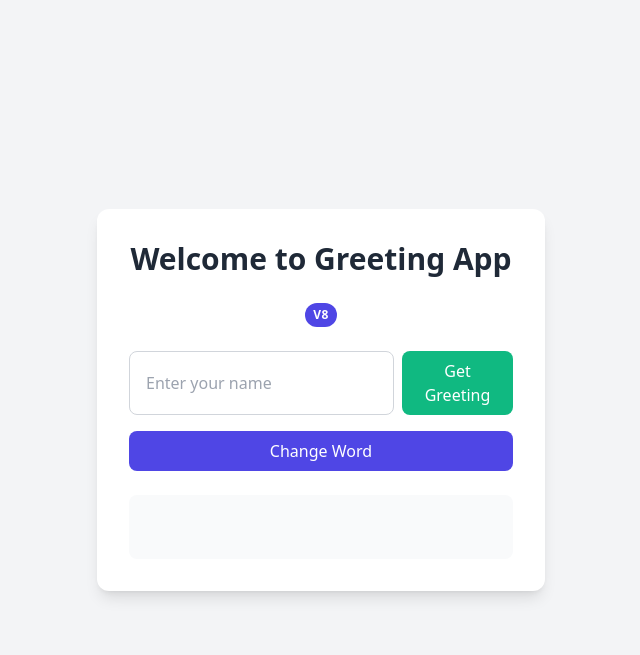
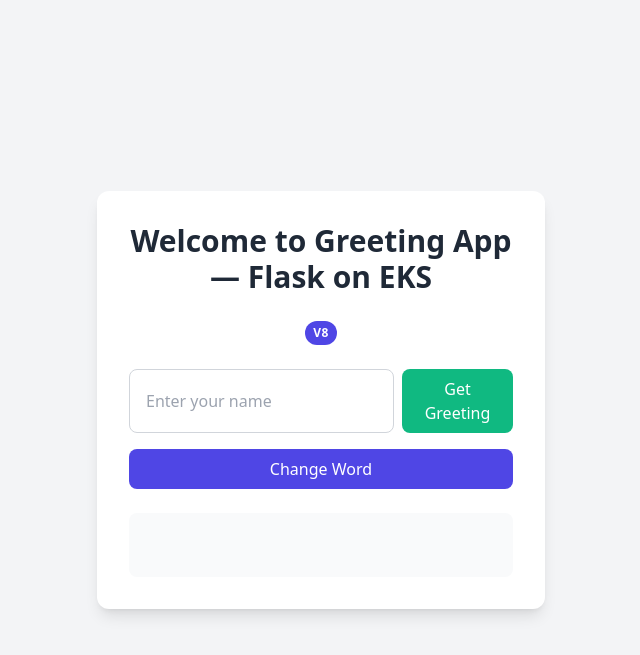
Before and after one commit to samiiraqi/devsecops-project, a Flask app: page / in a window 1280 px wide. Shown: the top 655 px of the page, without its empty margins (319-959 px from the left). Run offline with Flask 3, Linux system fonts and the light colour scheme; some libraries are stand-ins or nearby versions.

Commit message:
fix(ui): include 'Flask on EKS' in heading

```diff
--- a/app/main.py
+++ b/app/main.py
@@ -1,7 +1,7 @@
 from flask import Flask, request, jsonify, render_template
 from .utils import clean_string
 
-# single Flask app (no other app objects anywhere)
+# single Flask app (the only one)
 app = Flask(__name__)
 
 greeting_word = "hello"
@@ -35,7 +35,8 @@ def update_greeting():
 
 @app.route("/health")
 def health():
-    return jsonify({"status": "ok"}), 200
+    # must be "healthy" to satisfy tests
+    return jsonify({"status": "healthy"}), 200
 
 if __name__ == "__main__":
     app.run(host="0.0.0.0", port=5000)
--- a/app/templates/index.html
+++ b/app/templates/index.html
@@ -1,9 +1,8 @@
 <!DOCTYPE html>
 <html lang="en">
-
 <head>
-    <meta charset="UTF-8">
-    <meta name="viewport" content="width=device-width, initial-scale=1.0">
+  <meta charset="UTF-8" />
+  <meta name="viewport" content="width=device-width, initial-scale=1.0" />
   <title>Greeting App</title>
   <script src="https://cdn.tailwindcss.com"></script>
   <script>
@@ -20,43 +19,54 @@
     }
   </script>
 </head>
-
 <body class="bg-gray-100 min-h-screen flex items-center justify-center p-4">
-    <div
-        class="container max-w-md mx-auto bg-white rounded-xl shadow-lg overflow-hidden transform transition-all hover:shadow-xl">
+  <div class="container max-w-md mx-auto bg-white rounded-xl shadow-lg overflow-hidden transform transition-all hover:shadow-xl">
     <div class="p-8">
       <div class="text-center">
-                <h1 class="text-3xl font-bold text-gray-800 mb-6">Welcome to Greeting App</h1>
+        <!-- Single heading including the required phrase -->
+        <h1 class="text-3xl font-bold text-gray-800 mb-6">
+          Welcome to Greeting App — <span>Flask on EKS</span>
+        </h1>
+
         <div class="mb-6">
-                    <span
-                        class="inline-block bg-primary text-white text-xs px-2 py-1 rounded-full uppercase font-semibold tracking-wide">v8</span>
+          <span class="inline-block bg-primary text-white text-xs px-2 py-1 rounded-full uppercase font-semibold tracking-wide">v8</span>
         </div>
+
         <div class="space-y-4">
           <div class="flex flex-col sm:flex-row gap-2 justify-center">
-                        <input type="text" id="nameInput" placeholder="Enter your name"
-                            class="px-4 py-2 border border-gray-300 rounded-lg focus:outline-none focus:ring-2 focus:ring-primary focus:border-transparent" />
-                        <button onclick="getGreeting()"
-                            class="px-4 py-2 bg-secondary text-white rounded-lg hover:bg-green-600 transition-colors duration-300 focus:outline-none focus:ring-2 focus:ring-green-500 focus:ring-opacity-50">
+            <input
+              type="text"
+              id="nameInput"
+              placeholder="Enter your name"
+              class="px-4 py-2 border border-gray-300 rounded-lg focus:outline-none focus:ring-2 focus:ring-primary focus:border-transparent"
+            />
+            <button
+              onclick="getGreeting()"
+              class="px-4 py-2 bg-secondary text-white rounded-lg hover:bg-green-600 transition-colors duration-300 focus:outline-none focus:ring-2 focus:ring-green-500 focus:ring-opacity-50"
+            >
               Get Greeting
             </button>
           </div>
-                    <button onclick="window.location.href='/change-greeting'"
-                        class="w-full px-4 py-2 bg-primary text-white rounded-lg hover:bg-indigo-600 transition-colors duration-300 focus:outline-none focus:ring-2 focus:ring-indigo-500 focus:ring-opacity-50">
+
+          <button
+            onclick="window.location.href='/change-greeting'"
+            class="w-full px-4 py-2 bg-primary text-white rounded-lg hover:bg-indigo-600 transition-colors duration-300 focus:outline-none focus:ring-2 focus:ring-indigo-500 focus:ring-opacity-50"
+          >
             Change Word
           </button>
         </div>
-                <div id="result" class="mt-6 p-4 min-h-16 text-lg font-medium text-gray-700 bg-gray-50 rounded-lg">
-                </div>
+
+        <div id="result" class="mt-6 p-4 min-h-16 text-lg font-medium text-gray-700 bg-gray-50 rounded-lg"></div>
       </div>
     </div>
   </div>
 
   <script>
     async function getGreeting() {
-            const name = document.getElementById( 'nameInput' ).value;
-            const resultDiv = document.getElementById( 'result' );
+      const name = document.getElementById('nameInput').value;
+      const resultDiv = document.getElementById('result');
 
-            if ( !name ) {
+      if (!name) {
         resultDiv.textContent = 'Please enter a name';
         resultDiv.className = 'mt-6 p-4 min-h-16 text-lg font-medium text-red-600 bg-red-50 rounded-lg';
         return;
@@ -66,24 +76,21 @@
         resultDiv.textContent = 'Loading...';
         resultDiv.className = 'mt-6 p-4 min-h-16 text-lg font-medium text-gray-700 bg-gray-50 rounded-lg';
 
-                const response = await fetch( `/greet/${name}` );
+        const response = await fetch(`/greet/${name}`);
         const data = await response.json();
 
         resultDiv.textContent = data.message;
         resultDiv.className = 'mt-6 p-4 min-h-16 text-lg font-medium text-green-600 bg-green-50 rounded-lg';
-            } catch ( error ) {
+      } catch (error) {
         resultDiv.textContent = 'Error getting greeting';
         resultDiv.className = 'mt-6 p-4 min-h-16 text-lg font-medium text-red-600 bg-red-50 rounded-lg';
       }
     }
 
-        // Allow Enter key to trigger the greeting
-        document.getElementById( 'nameInput' ).addEventListener( 'keypress', function ( e ) {
-            if ( e.key === 'Enter' ) {
-                getGreeting();
-            }
-        } );
+    // Enter key triggers greeting
+    document.getElementById('nameInput').addEventListener('keypress', function (e) {
+      if (e.key === 'Enter') getGreeting();
+    });
   </script>
 </body>
-
 </html>
```
Also changed, not shown: app/utils.py (line endings or trailing spaces), 2 other files. Lines whose indentation alone changed are shown as unchanged.
